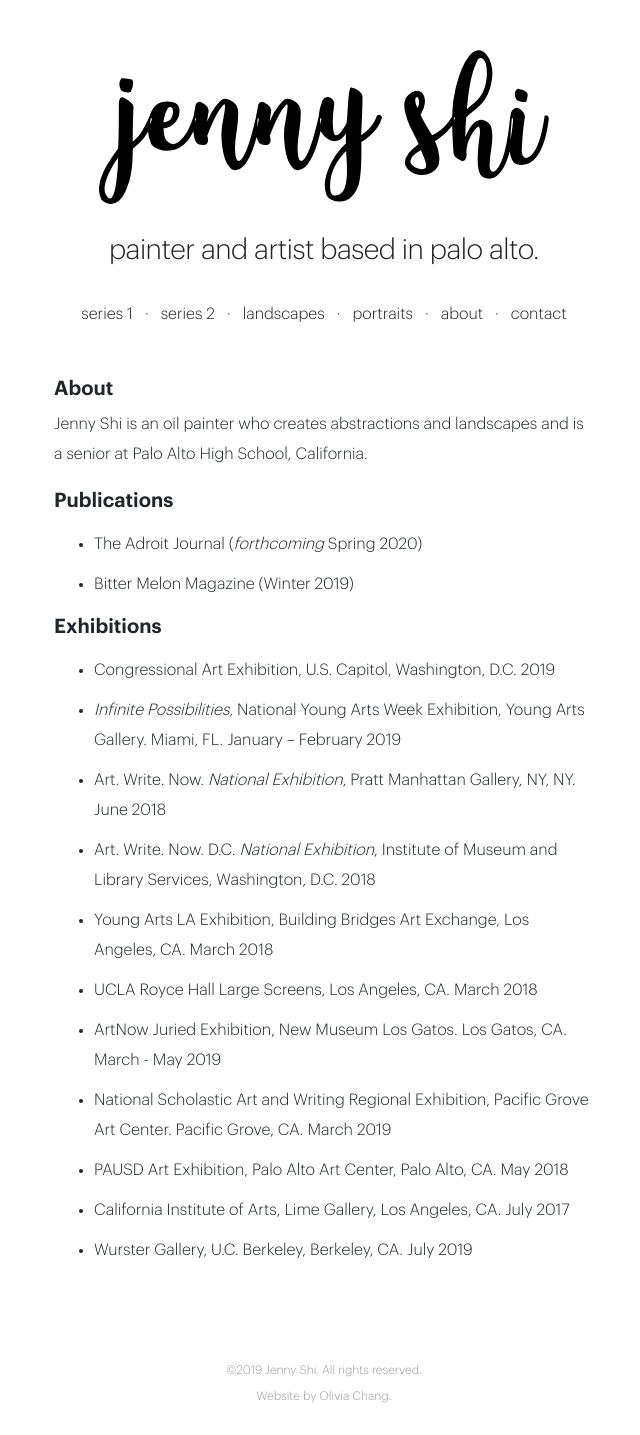
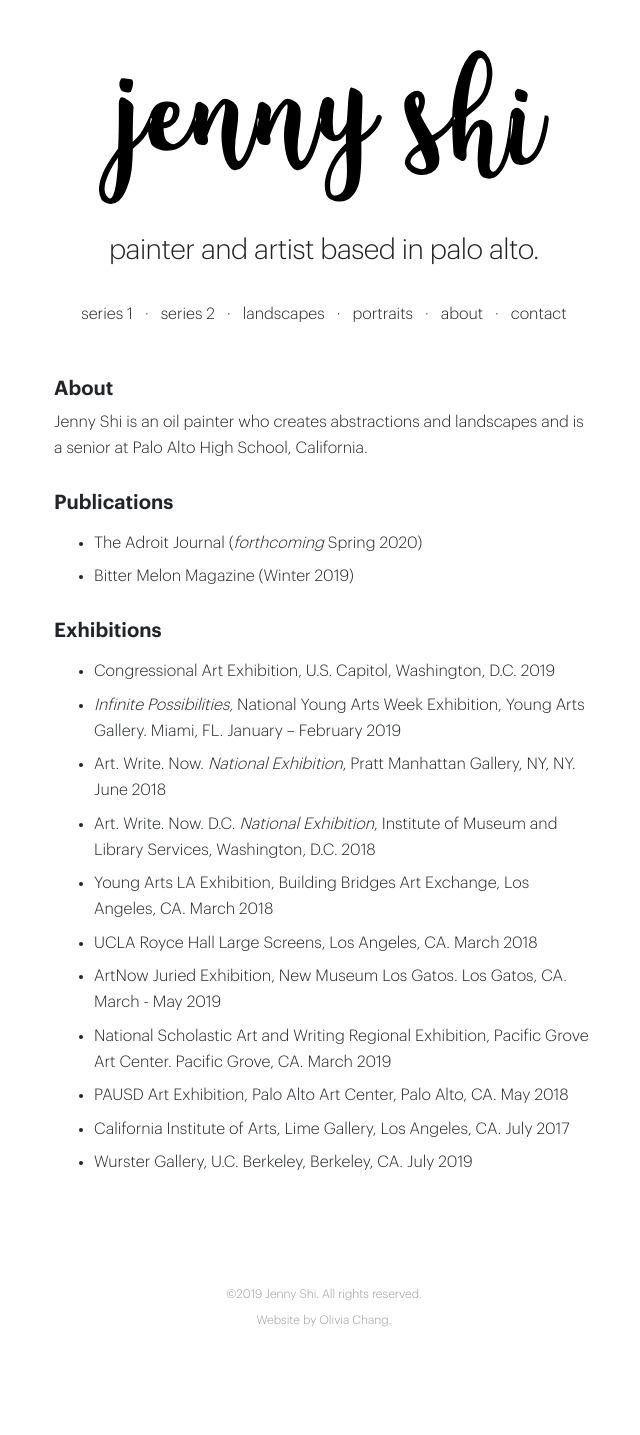
Before and after one commit to oliviachang29/jenny, a Jekyll site: the page built from about.markdown, in a window 1280 px wide. Shown: the whole page, without its empty margins (316-956 px from the left). Built offline with Jekyll 4.4.1, drawn with Linux system fonts in a browser that asks for light colours; after the commit the page ends 1359 px from its top, so only the background shows below that.

Commit message:
allow jenny to edit spacing on about page

```diff
--- /dev/null
+++ b/_layouts/about.html
@@ -0,0 +1,6 @@
+---
+layout: static
+---
+<div id="about-container">
+	{{content}}
+</div>
--- a/_sass/_static.scss
+++ b/_sass/_static.scss
@@ -9,18 +9,20 @@
 	h3 {
 		margin-top: 30px;
 	}
+
 	p {
-		line-height: 30px;
-		margin: 0 0 20px;
+		line-height: 26px;
+		margin: 0 0 30px;
 	}
 
 	ul {
-		margin-top: 1rem;
+		margin-top: 15px;
+		margin-bottom: 30px;
 	}
 
 	li {
-		margin-bottom: 10px;
-		line-height: 30px;
+		margin-bottom: 7.5px;
+		line-height: 26px;
 	}
 
 	img {
--- a/about.markdown
+++ b/about.markdown
@@ -1,9 +1,25 @@
 ---
 title: About
 date: 2019-11-04 00:00:00 -0800
-layout: static
+layout: about
 
 ---
+<style>
+	#about-container p {
+		/* vertical spaces between lines in a paragraph */
+		line-height: 26px;
+		/* vertical space after the end of a paragraph */
+		margin-bottom: 30px;
+	}
+
+	#about-container li {
+		/* vertical spaces between bullet points */
+		margin-bottom: 7.5px;
+		/* vertical spaces between lines inside single bullet point */
+		line-height: 26px;
+	}
+</style>
+
 ##### **About**
 
 Jenny Shi is an oil painter who creates abstractions and landscapes and is a senior at Palo Alto High School, California.
--- a/contact.markdown
+++ b/contact.markdown
@@ -4,8 +4,6 @@ date: 2018-10-28T17:00:00.000+00:00
 layout: static
 
 ---
-
-<p></p>
 <!-- <h3 id="contact-me">Contact me</h3> -->
 <form name="contact" method="POST" action="/success" netlify netlify-honeypot="bot-field">
 <input type="text" name="name" placeholder="Name" />
```
